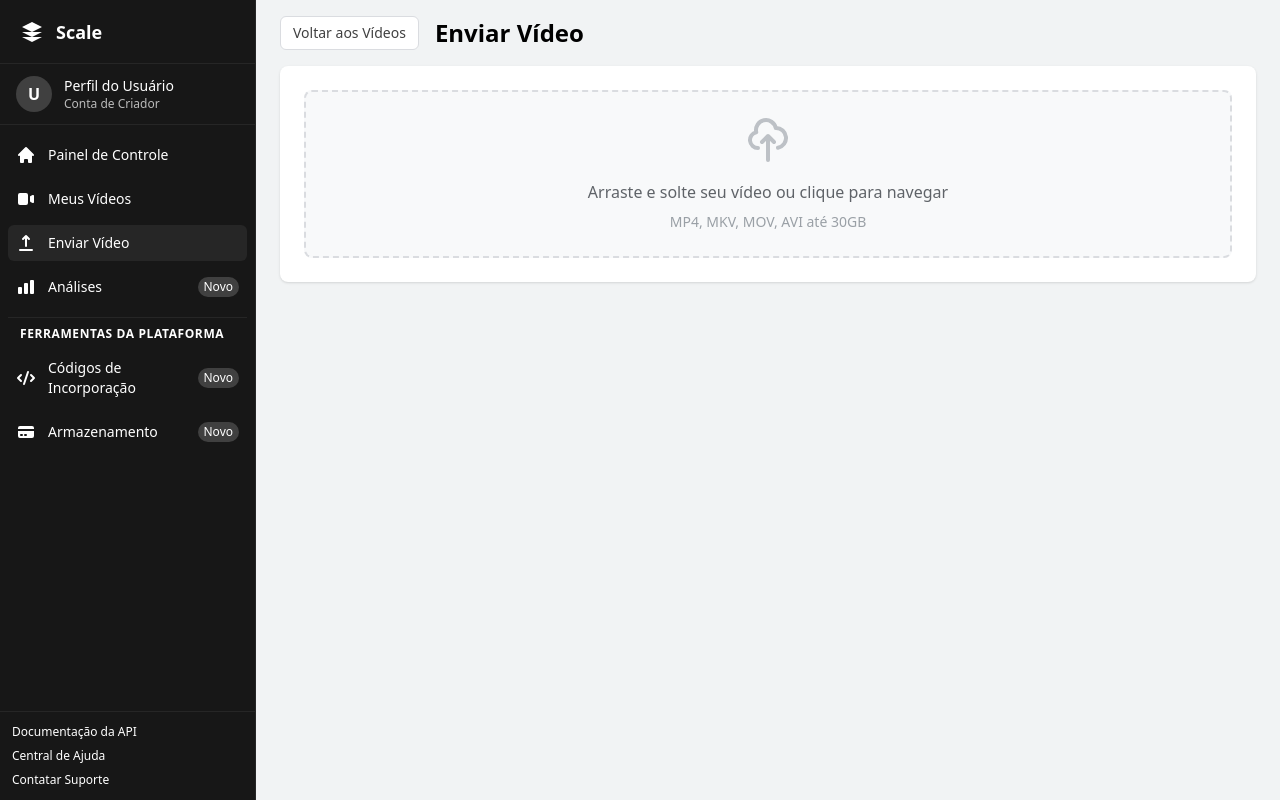
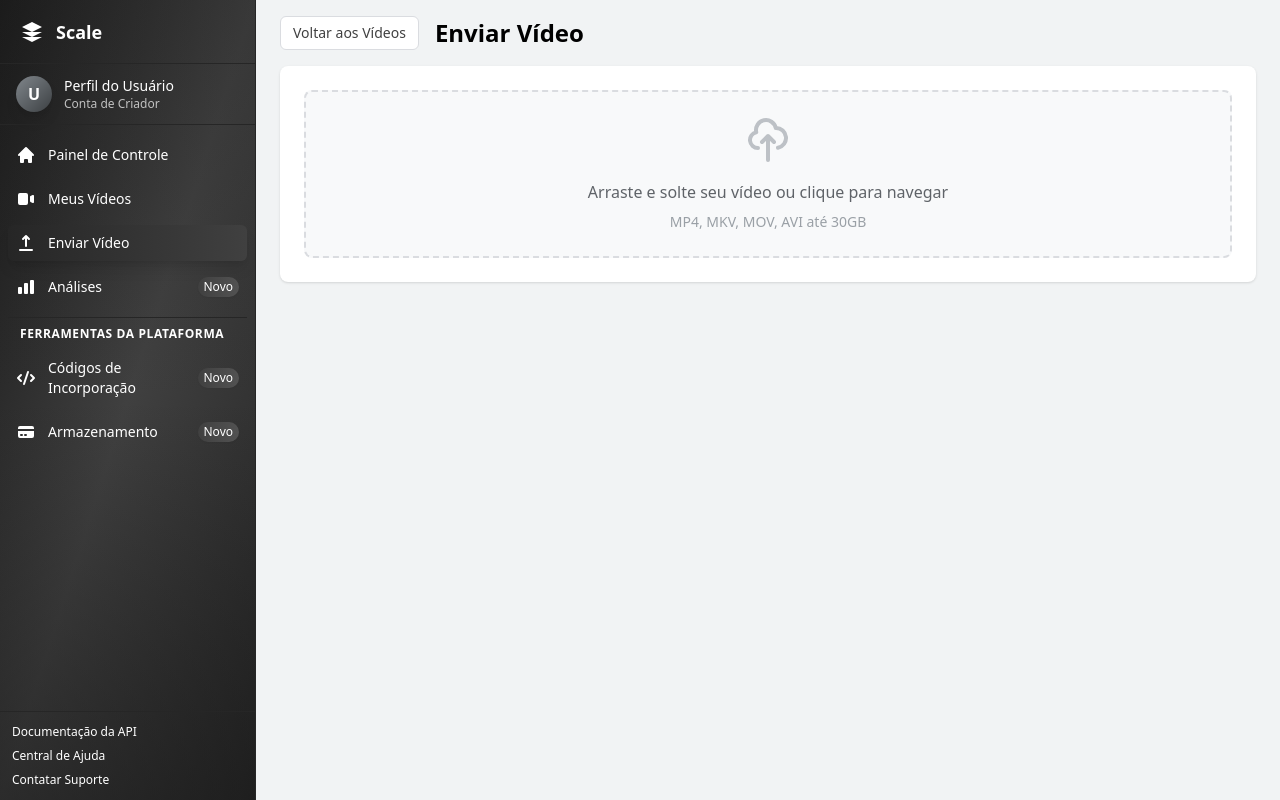
Before and after one commit to Calebbuffleben/on-demand-video-frontend, a Next.js app: page /upload-video in a window 1280 px wide. Built offline with nearby package versions, Linux system fonts and the light colour scheme; no server answers.

Commit message:
gradient

```diff
--- a/src/components/Dashboard/DashboardSidebar.tsx
+++ b/src/components/Dashboard/DashboardSidebar.tsx
@@ -26,18 +26,21 @@ const DashboardSidebar: React.FC = () => {
   ];
 
   return (
-    <div className="h-full flex flex-col bg-scale-900 text-white">
+    <div className="h-full flex flex-col bg-gradient-to-br from-scale-900 via-scale-700 to-scale-800 text-white relative overflow-hidden">
+      {/* Gradient overlay for enhanced effect */}
+      <div className="absolute inset-0 bg-gradient-to-t from-scale-900/50 via-transparent to-scale-800/30 pointer-events-none"></div>
+
       {/* Logo and brand */}
-      <div className="flex items-center h-16 flex-shrink-0 px-4 border-b border-scale-800">
+      <div className="flex items-center h-16 flex-shrink-0 px-4 border-b border-scale-800 relative z-10">
         <Link href={getUrl('/dashboard')}>
           <ScaleLogo size="md" showText={true} variant="light" />
         </Link>
       </div>
 
       {/* User profile section */}
-      <div className="px-4 py-3 border-b border-scale-800">
+      <div className="px-4 py-3 border-b border-scale-800 relative z-10">
         <div className="flex items-center">
-          <div className="h-9 w-9 rounded-full bg-scale-700 flex items-center justify-center text-white font-semibold mr-3">
+          <div className="h-9 w-9 rounded-full bg-gradient-to-br from-silver-600 to-silver-800 flex items-center justify-center text-white font-semibold mr-3 shadow-lg">
             U
           </div>
           <div>
@@ -48,7 +51,7 @@ const DashboardSidebar: React.FC = () => {
       </div>
 
       {/* Navigation */}
-      <div className="mt-3 flex-grow flex flex-col overflow-y-auto">
+      <div className="mt-3 flex-grow flex flex-col overflow-y-auto relative z-10">
         <nav className="flex-1 px-2 space-y-1">
           <div className="space-y-2 pb-2">
             {navigationItems.slice(0, 4).map((item) => (
@@ -56,16 +59,16 @@ const DashboardSidebar: React.FC = () => {
                 key={item.name}
                 href={getUrl(item.href)}
                 className={`
-                  group flex items-center px-2 py-2 text-sm font-medium rounded-md
+                  group flex items-center px-2 py-2 text-sm font-medium rounded-md transition-all duration-200
                   ${isActive(item.href)
-                    ? 'bg-scale-800 text-white'
-                    : 'text-white hover:bg-silver-600 hover:text-white'}
+                    ? 'bg-gradient-to-r from-scale-800 to-scale-700 text-white shadow-lg'
+                    : 'text-white hover:bg-gradient-to-r hover:from-silver-600 hover:to-silver-700 hover:text-white hover:shadow-md'}
                 `}
               >
                 {renderIcon(item.icon, isActive(item.href))}
                 <span className="flex-1">{item.name}</span>
                 {item.isNew && (
-                  <span className="ml-2 inline-flex items-center px-1.5 py-0.5 rounded-full text-xs font-medium bg-scale-700 text-white">
+                  <span className="ml-2 inline-flex items-center px-1.5 py-0.5 rounded-full text-xs font-medium bg-gradient-to-r from-scale-700 to-scale-600 text-white shadow-sm">
                     Novo
                   </span>
                 )}
@@ -83,16 +86,16 @@ const DashboardSidebar: React.FC = () => {
                   key={item.name}
                   href={getUrl(item.href)}
                   className={`
-                    group flex items-center px-2 py-2 text-sm font-medium rounded-md
+                    group flex items-center px-2 py-2 text-sm font-medium rounded-md transition-all duration-200
                     ${isActive(item.href)
-                      ? 'bg-scale-800 text-white'
-                      : 'text-white hover:bg-silver-600 hover:text-white'}
+                      ? 'bg-gradient-to-r from-scale-800 to-scale-700 text-white shadow-lg'
+                      : 'text-white hover:bg-gradient-to-r hover:from-silver-600 hover:to-silver-700 hover:text-white hover:shadow-md'}
                   `}
                 >
                   {renderIcon(item.icon, isActive(item.href))}
                   <span className="flex-1">{item.name}</span>
                   {item.isNew && (
-                    <span className="ml-2 inline-flex items-center px-1.5 py-0.5 rounded-full text-xs font-medium bg-scale-700 text-white">
+                    <span className="ml-2 inline-flex items-center px-1.5 py-0.5 rounded-full text-xs font-medium bg-gradient-to-r from-scale-700 to-scale-600 text-white shadow-sm">
                       Novo
                     </span>
                   )}
@@ -104,15 +107,15 @@ const DashboardSidebar: React.FC = () => {
       </div>
 
       {/* Help & Info Links */}
-      <div className="px-3 py-3 border-t border-scale-800">
+      <div className="px-3 py-3 border-t border-scale-800 relative z-10">
         <div className="flex flex-col space-y-2">
-          <Link href={getUrl('/documentation')} className="text-xs text-white hover:text-white">
+          <Link href={getUrl('/documentation')} className="text-xs text-white hover:text-white transition-colors duration-200">
             Documentação da API
           </Link>
-          <Link href={getUrl('/help')} className="text-xs text-white hover:text-white">
+          <Link href={getUrl('/help')} className="text-xs text-white hover:text-white transition-colors duration-200">
             Central de Ajuda
           </Link>
-          <Link href={getUrl('/contact')} className="text-xs text-white hover:text-white">
+          <Link href={getUrl('/contact')} className="text-xs text-white hover:text-white transition-colors duration-200">
             Contatar Suporte
           </Link>
         </div>
```
